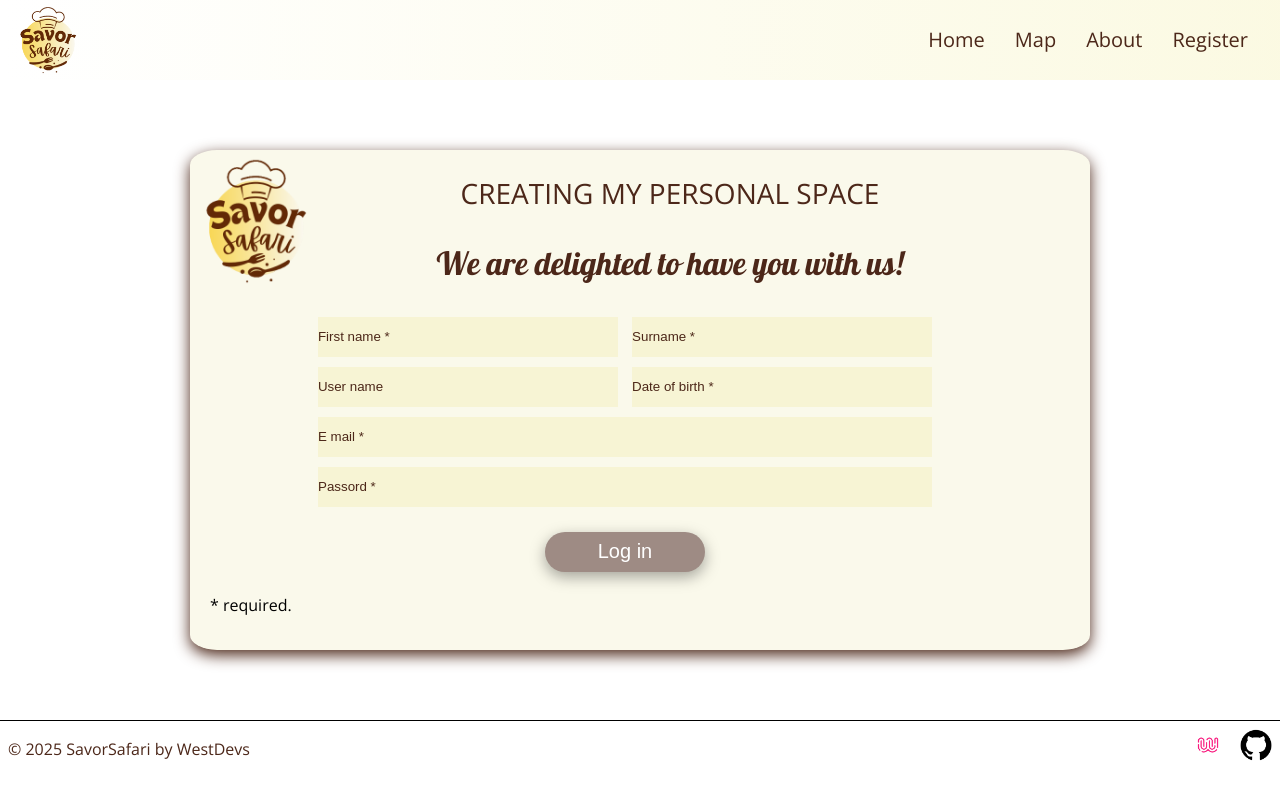
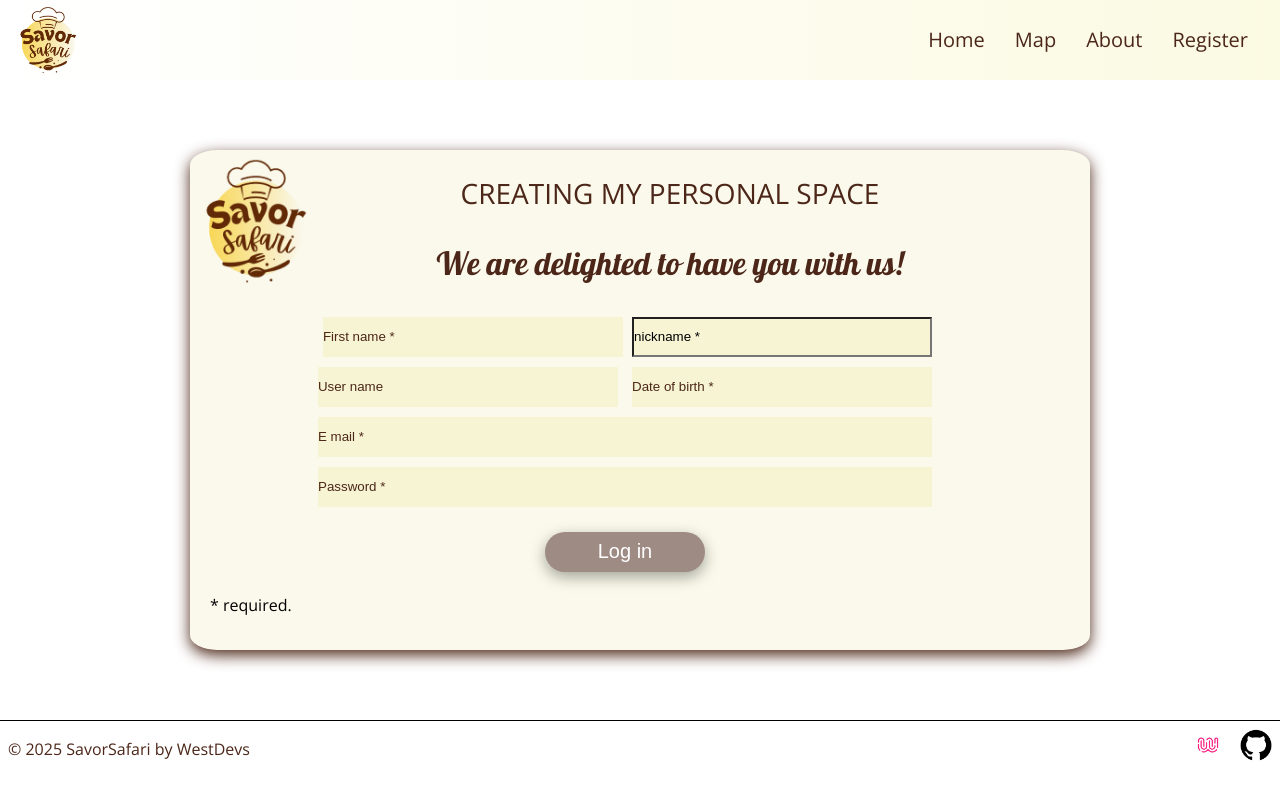
Before and after one commit to wildcodeschool-2025-03/JS-WestDevs-P2-SavorSafari, a React (Vite) app in the folder client/: page /create-user-space in a window 1280 px wide. Built offline with nearby package versions, Linux system fonts and the light colour scheme.

Commit message:
correction

```diff
--- a/client/src/components/CreateUserSpace/CreateUserSpace.tsx
+++ b/client/src/components/CreateUserSpace/CreateUserSpace.tsx
@@ -23,10 +23,10 @@ const CreateUserSpace = () => {
               defaultValue="First name *"
             />{" "}
             <input
-              id="surname"
-              name="Surname *"
+              id="nickname"
+              name="nickname *"
               type="text"
-              defaultValue="Surname *"
+              defaultValue="nickname *"
             />
             <br />
             <input id="username" name="Username *" defaultValue="User name" />{" "}
@@ -48,7 +48,7 @@ const CreateUserSpace = () => {
               id="password"
               name="Password *"
               type="text"
-              defaultValue="Passord *"
+              defaultValue="Password *"
             />
             <br />
           </form>
--- a/client/src/main.tsx
+++ b/client/src/main.tsx
@@ -50,7 +50,7 @@ const router = createBrowserRouter([
         path: "/recipe/:idMeal",
         element: <Recipe />,
       },
-      { path: "/create-User-Space", element: <CreateUserSpace /> },
+      { path: "/create-user-space", element: <CreateUserSpace /> },
       {
         path: "/Register",
         element: <Register />,
```
